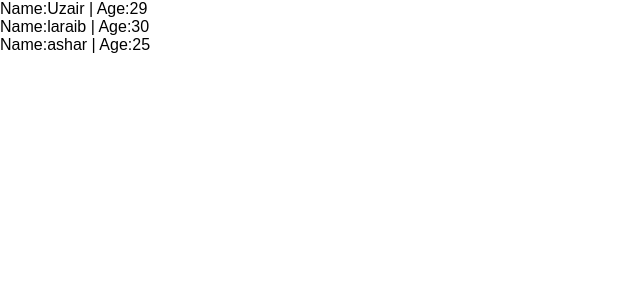
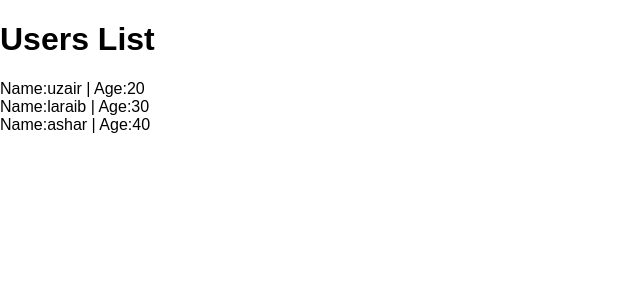
Before and after one commit to uzairqq/React-Js, a React (Create React App) app in the folder my-app/: page / in a window 1280 px wide. Shown: the top 300 px of the page, without its empty margins (0-640 px from the left). Built offline with nearby package versions, Linux system fonts and the light colour scheme.

Commit message:
used states for dynamic instead of props

```diff
--- a/my-app/src/user/Users.js
+++ b/my-app/src/user/Users.js
@@ -2,12 +2,21 @@ import React, { Component } from 'react';
 import User from './User';
 
 class Users extends Component {
+    state = {
+        users: [
+            { name: "uzair", age: 20 },
+            { name: "laraib", age: 30 },
+            { name: "ashar", age: 40 }
+        ],
+        title: "Users List"
+    };
     render() {
         return (
             <div>
-                <User age="29">Uzair</User>
-                <User age="30">laraib</User>
-                <User age="25">ashar</User>
+                <h1>{this.state.title}</h1>
+                <User age={this.state.users[0].age}>{this.state.users[0].name}</User>
+                <User age={this.state.users[1].age}>{this.state.users[1].name}</User>
+                <User age={this.state.users[2].age}>{this.state.users[2].name}</User>
             </div>
 
         );
```
Also changed, not shown: my-app/.eslintrc.json, 1 other file (tests, documents, lock files or other folders).
